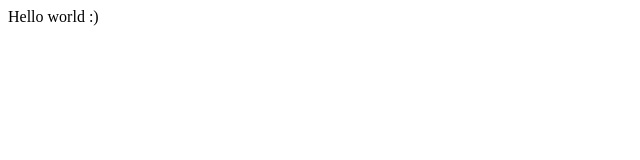
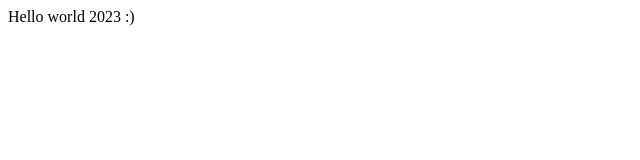
Before and after one commit to IpHordes/IpHordes.github.io, a plain HTML site: page index.html in a window 1280 px wide. Shown: the full height of the page, 0-640 px from the left. Drawn offline with Linux system fonts and the light colour scheme.

Commit message:
Update index.html

```diff
--- a/index.html
+++ b/index.html
@@ -1,6 +1,6 @@
 <html>
 <head><title>IP Hordes</title></head>
 <body>
-Hello world :)
+Hello world 2023 :)
 </body>
 </html>
```
